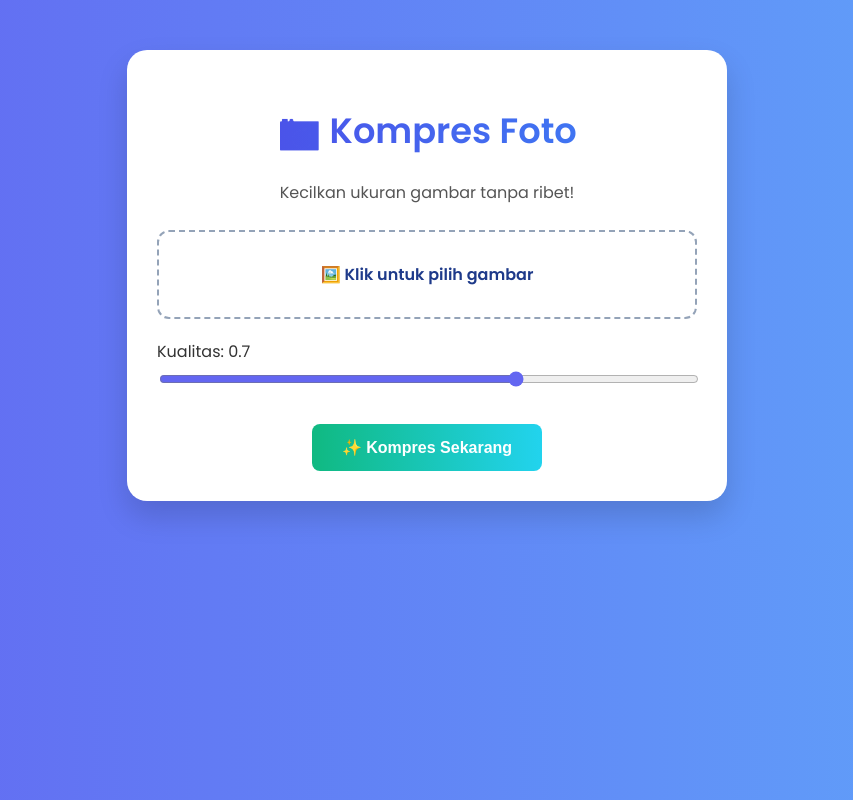
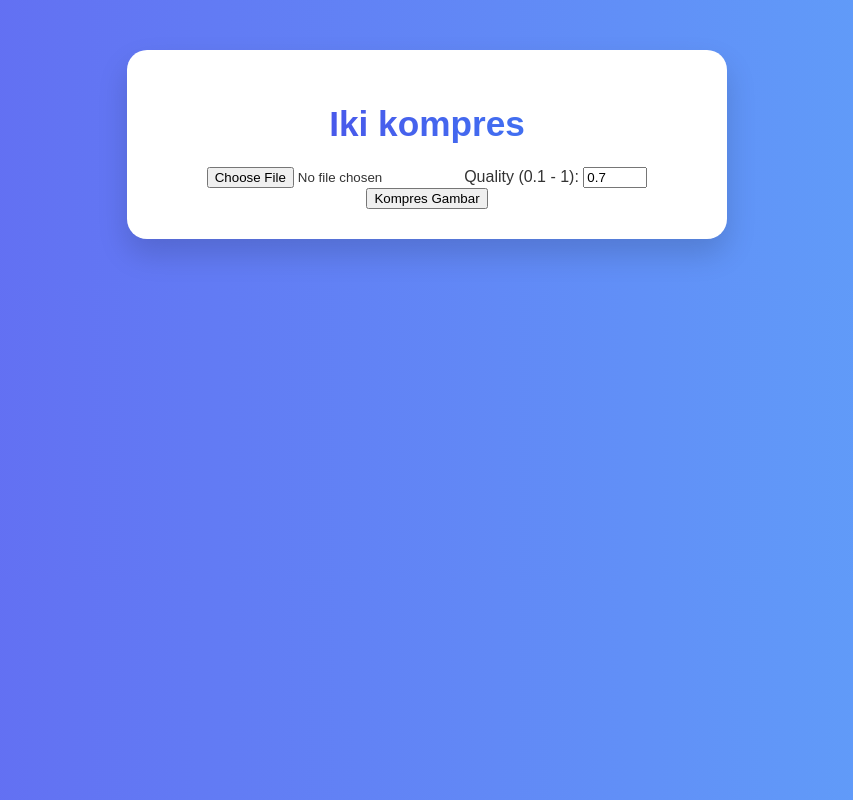
Before and after one commit to fahmiilmi14/ikikompress, a plain HTML site: page index.html in a window 1280 px wide. Shown: the whole page, without its empty margins (213-1066 px from the left). Drawn offline with Linux system fonts and the light colour scheme.

Commit message:
index.html

```diff
--- a/index.html
+++ b/index.html
@@ -1,34 +1,20 @@
 <!DOCTYPE html>
 <html lang="en">
 <head>
-  <meta charset="UTF-8" />
-  <meta name="viewport" content="width=device-width, initial-scale=1.0"/>
-  <title>Iki Kompress</title>
-  <link rel="stylesheet" href="style.css" />
-  <link href="https://fonts.googleapis.com/css2?family=Poppins:wght@400;600&display=swap" rel="stylesheet">
+  <meta charset="UTF-8">
+  <title>iki kompres</title>
+  <link rel="stylesheet" href="style.css">
 </head>
 <body>
   <div class="container">
-    <h1><span>📷</span> Kompres Foto</h1>
-    <p class="subtitle">Kecilkan ukuran gambar tanpa ribet!</p>
-
-    <div class="card upload-area">
-      <input type="file" id="imageInput" accept="image/*">
-      <label for="imageInput">🖼️ Klik untuk pilih gambar</label>
-    </div>
-
-    <div class="slider-group">
-      <label for="quality">Kualitas: <span id="qualityValue">0.7</span></label>
-      <input type="range" id="quality" min="0.1" max="1" step="0.1" value="0.7">
-    </div>
-
-    <button id="compressBtn">✨ Kompres Sekarang</button>
-
-    <div class="preview" id="preview"></div>
-
-    <a id="downloadLink" class="download-btn" style="display: none;" download="compressed.jpg">⬇️ Download Hasil</a>
+    <h1>Iki kompres</h1>
+    <input type="file" id="imageInput" accept="image/*">
+    <label for="quality">Quality (0.1 - 1):</label>
+    <input type="number" id="quality" value="0.7" min="0.1" max="1" step="0.1">
+    <button onclick="compressImage()">Kompres Gambar</button>
+    <div id="preview"></div>
+    <a id="downloadLink" style="display: none;" download="compressed.jpg">Download Gambar</a>
   </div>
-
   <script src="script.js"></script>
 </body>
 </html>
```
